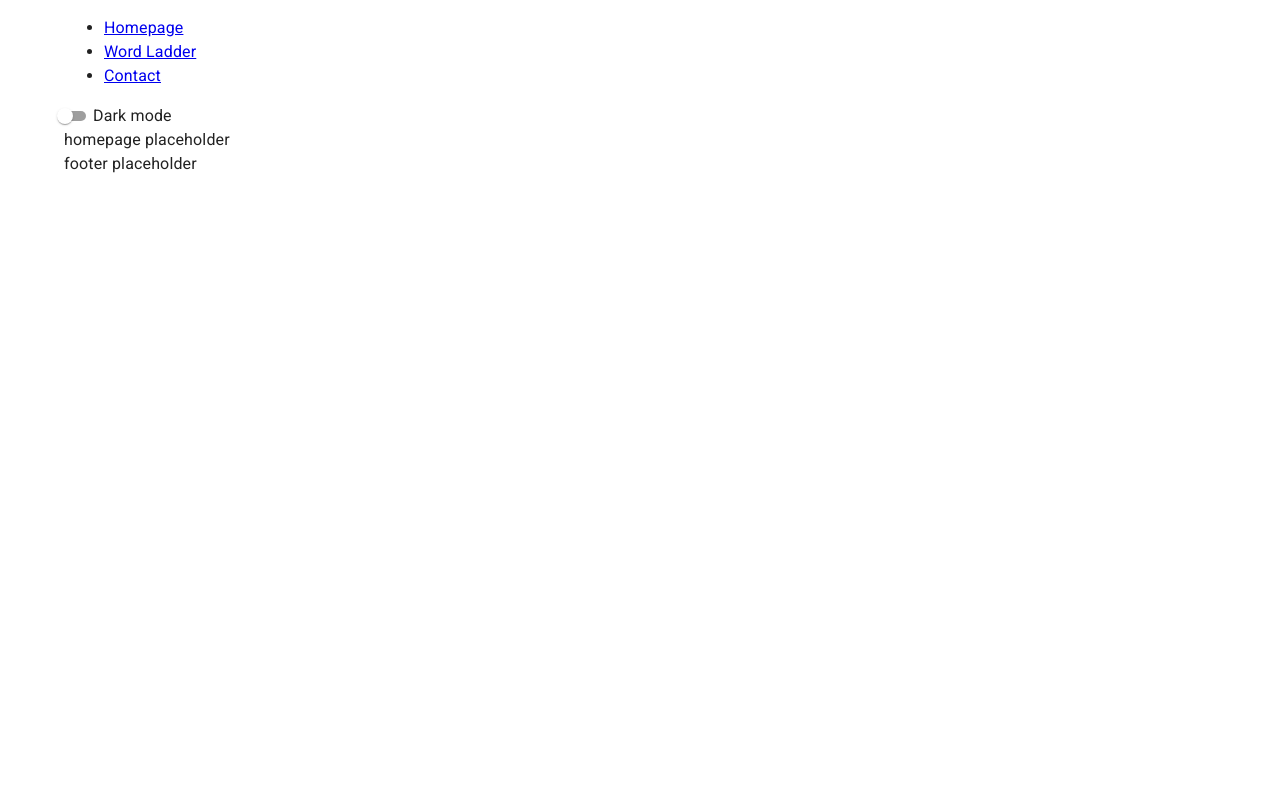
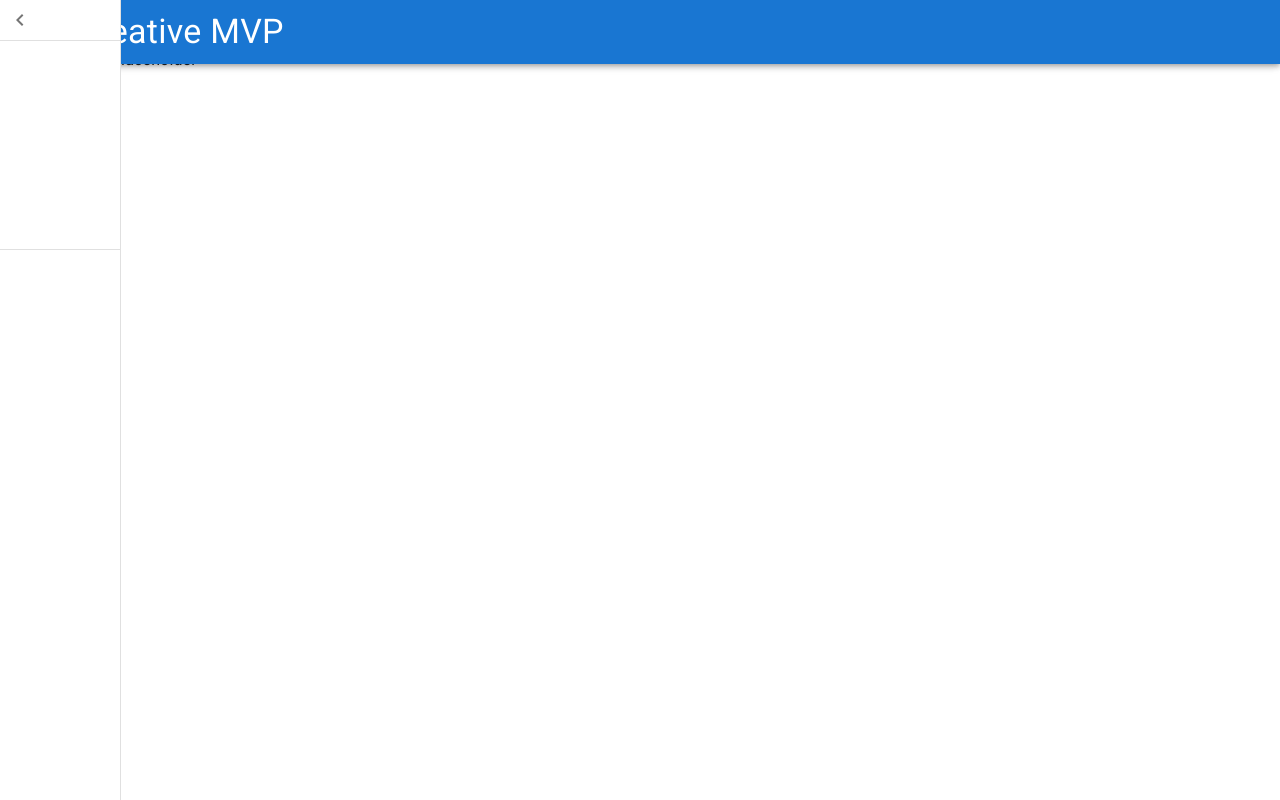
Before and after one commit to MichaelMulieri/creative-mvp, a React (Create React App) app in the folder client/: page / in a window 1280 px wide. Built offline with nearby package versions, Linux system fonts and the light colour scheme.

Commit message:
appnav, appbar

```diff
--- a/client/package.json
+++ b/client/package.json
@@ -3,6 +3,10 @@
   "version": "0.1.0",
   "private": true,
   "dependencies": {
+    "@emotion/react": "^11.10.5",
+    "@emotion/styled": "^11.10.5",
+    "@mui/icons-material": "^5.11.0",
+    "@mui/material": "^5.11.2",
     "@testing-library/jest-dom": "^5.16.5",
     "@testing-library/react": "^13.4.0",
     "@testing-library/user-event": "^13.5.0",
@@ -11,8 +15,10 @@
     "@types/node": "^16.11.68",
     "@types/react": "^18.0.21",
     "@types/react-dom": "^18.0.6",
+    "lodash.shuffle": "^4.2.0",
     "react": "^18.2.0",
     "react-dom": "^18.2.0",
+    "react-router-dom": "^6.6.1",
     "react-scripts": "5.0.1",
     "typescript": "^4.8.4",
     "web-vitals": "^2.1.4"
--- a/client/src/components/App/App.tsx
+++ b/client/src/components/App/App.tsx
@@ -1,5 +1,5 @@
 import { useState } from "react";
-import { Routes, Route, Link } from "react-router-dom";
+import { Routes, Route } from "react-router-dom";
 import {
   Container,
   CssBaseline,
@@ -12,6 +12,7 @@ import { ThemeProvider, createTheme } from "@mui/material/styles";
 import HomePage from "../pages/HomePage";
 import WordLadderPage from "../pages/WordLadderPage";
 import ContactPage from "../pages/ContactPage";
+import AppShell from "../modules/AppShell";
 
 function App() {
   const [isDarkMode, setIsDarkMode] = useState(
@@ -29,19 +30,9 @@ function App() {
       <CssBaseline />
       <Container>
         <header>
-          <nav>
-            <ul>
-              <li>
-                <Link to="/">Homepage</Link>
-              </li>
-              <li>
-                <Link to="/wordladder">Word Ladder</Link>
-              </li>
-              <li>
-                <Link to="/contactpage">Contact</Link>
-              </li>
-            </ul>
-          </nav>
+          <AppShell />
+        </header>
+        <main>
           <FormGroup>
             <FormControlLabel
               control={
@@ -54,8 +45,6 @@ function App() {
               label={isDarkMode ? "Light mode" : "Dark mode"}
             />
           </FormGroup>
-        </header>
-        <main>
           <Routes>
             <Route path="/" element={<HomePage />} />
             <Route path="/wordladder" element={<WordLadderPage />} />
--- /dev/null
+++ b/client/src/components/modules/AppBar/index.tsx
@@ -0,0 +1,36 @@
+import * as React from "react";
+import {
+  AppBar as MuiAppBar,
+  Toolbar,
+  Typography,
+  IconButton,
+} from "@mui/material";
+import { Menu as MenuIcon } from "@mui/icons-material";
+
+interface AppBarProps {
+  handleDrawerOpen: () => void;
+}
+
+const AppBar = ({ handleDrawerOpen }: AppBarProps) => {
+  return (
+    <MuiAppBar position="fixed">
+      <Toolbar>
+        <IconButton
+          size="large"
+          edge="start"
+          color="inherit"
+          aria-label="menu"
+          sx={{ mr: 2 }}
+          onClick={handleDrawerOpen}
+        >
+          <MenuIcon />
+        </IconButton>
+        <Typography variant="h4" component="h1" sx={{ flexGrow: 1 }}>
+          Creative MVP
+        </Typography>
+      </Toolbar>
+    </MuiAppBar>
+  );
+};
+
+export default AppBar;
--- /dev/null
+++ b/client/src/components/modules/AppNav/index.tsx
@@ -0,0 +1,78 @@
+import {
+  Drawer,
+  Divider,
+  List,
+  ListItem,
+  ListItemButton,
+  ListItemIcon,
+  ListItemText,
+  IconButton,
+} from "@mui/material";
+import { ChevronLeft as ChevronLeftIcon } from "@mui/icons-material";
+interface AppNavProps {
+  handleDrawerClose: () => void;
+  open: boolean;
+}
+const AppNav = ({ handleDrawerClose, open }: AppNavProps) => {
+  return (
+    <Drawer variant="permanent" open={open}>
+      <div>
+        <IconButton onClick={handleDrawerClose}>
+          <ChevronLeftIcon />
+        </IconButton>
+      </div>
+      <Divider />
+      <List>
+        {["Inbox", "Starred", "Send email", "Drafts"].map((text, index) => (
+          <ListItem key={text} disablePadding sx={{ display: "block" }}>
+            <ListItemButton
+              sx={{
+                minHeight: 48,
+                justifyContent: open ? "initial" : "center",
+                px: 2.5,
+              }}
+            >
+              <ListItemIcon
+                sx={{
+                  minWidth: 0,
+                  mr: open ? 3 : "auto",
+                  justifyContent: "center",
+                }}
+              >
+                {/* {index % 2 === 0 ? <InboxIcon /> : <MailIcon />} */}
+              </ListItemIcon>
+              <ListItemText primary={text} sx={{ opacity: open ? 1 : 0 }} />
+            </ListItemButton>
+          </ListItem>
+        ))}
+      </List>
+      <Divider />
+      <List>
+        {["All mail", "Trash", "Spam"].map((text, index) => (
+          <ListItem key={text} disablePadding sx={{ display: "block" }}>
+            <ListItemButton
+              sx={{
+                minHeight: 48,
+                justifyContent: open ? "initial" : "center",
+                px: 2.5,
+              }}
+            >
+              <ListItemIcon
+                sx={{
+                  minWidth: 0,
+                  mr: open ? 3 : "auto",
+                  justifyContent: "center",
+                }}
+              >
+                {/* {index % 2 === 0 ? <InboxIcon /> : <MailIcon />} */}
+              </ListItemIcon>
+              <ListItemText primary={text} sx={{ opacity: open ? 1 : 0 }} />
+            </ListItemButton>
+          </ListItem>
+        ))}
+      </List>
+    </Drawer>
+  );
+};
+
+export default AppNav;
--- /dev/null
+++ b/client/src/components/modules/AppShell/index.tsx
@@ -0,0 +1,21 @@
+import { useState } from "react";
+import AppBar from "../AppBar";
+import AppNav from "../AppNav";
+
+const AppShell = () => {
+  const [isOpen, setIsOpen] = useState(false);
+  const handleDrawerOpen = () => {
+    setIsOpen(true);
+  };
+  const handleDrawerClose = () => {
+    setIsOpen(false);
+  };
+  return (
+    <div className="nav">
+      <AppBar handleDrawerOpen={handleDrawerOpen} />
+      <AppNav handleDrawerClose={handleDrawerClose} open={isOpen} />
+    </div>
+  );
+};
+
+export default AppShell;
```
Also changed, not shown: package.json (deleted, +0 -28 lines), 2 other files (tests, documents, lock files or other folders).
